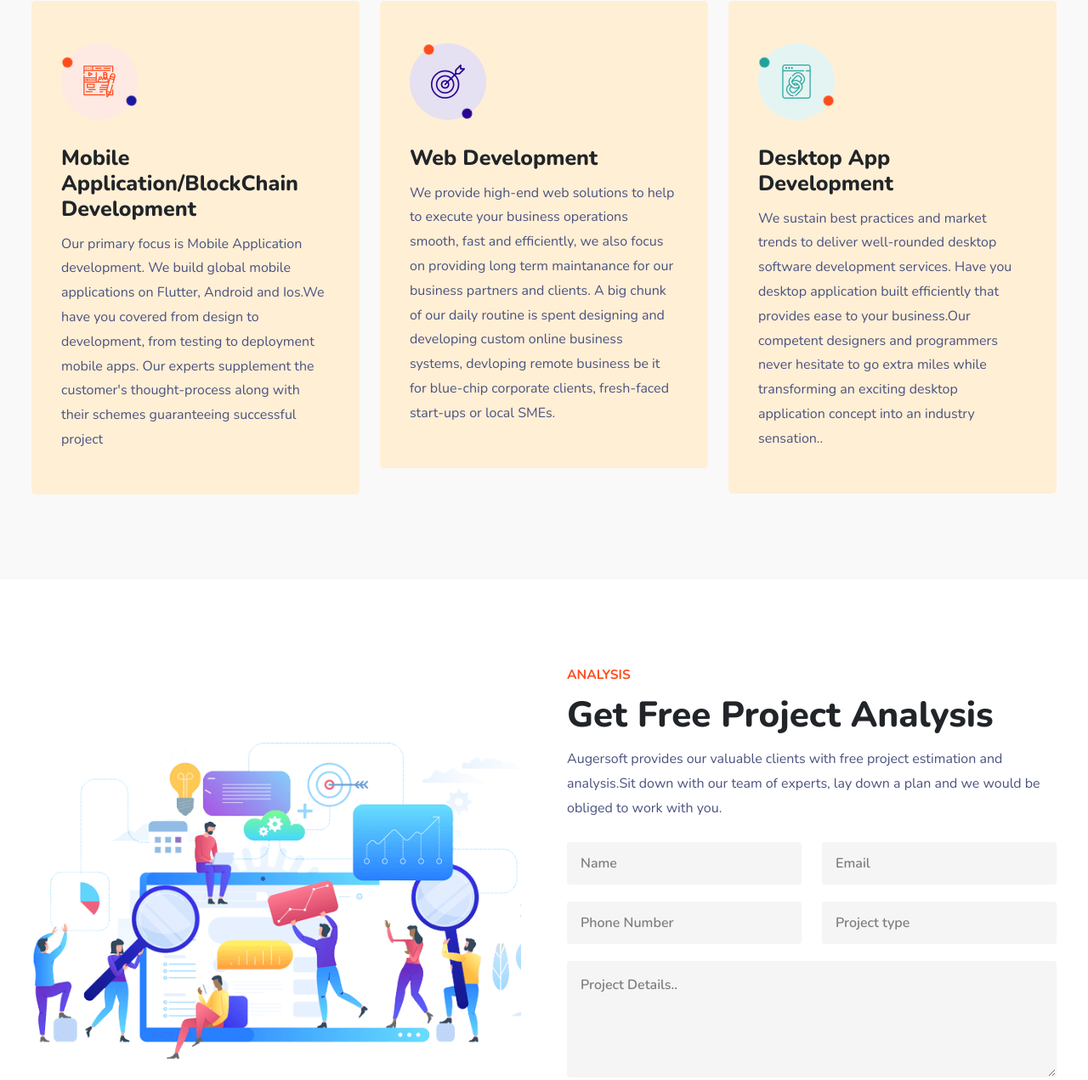
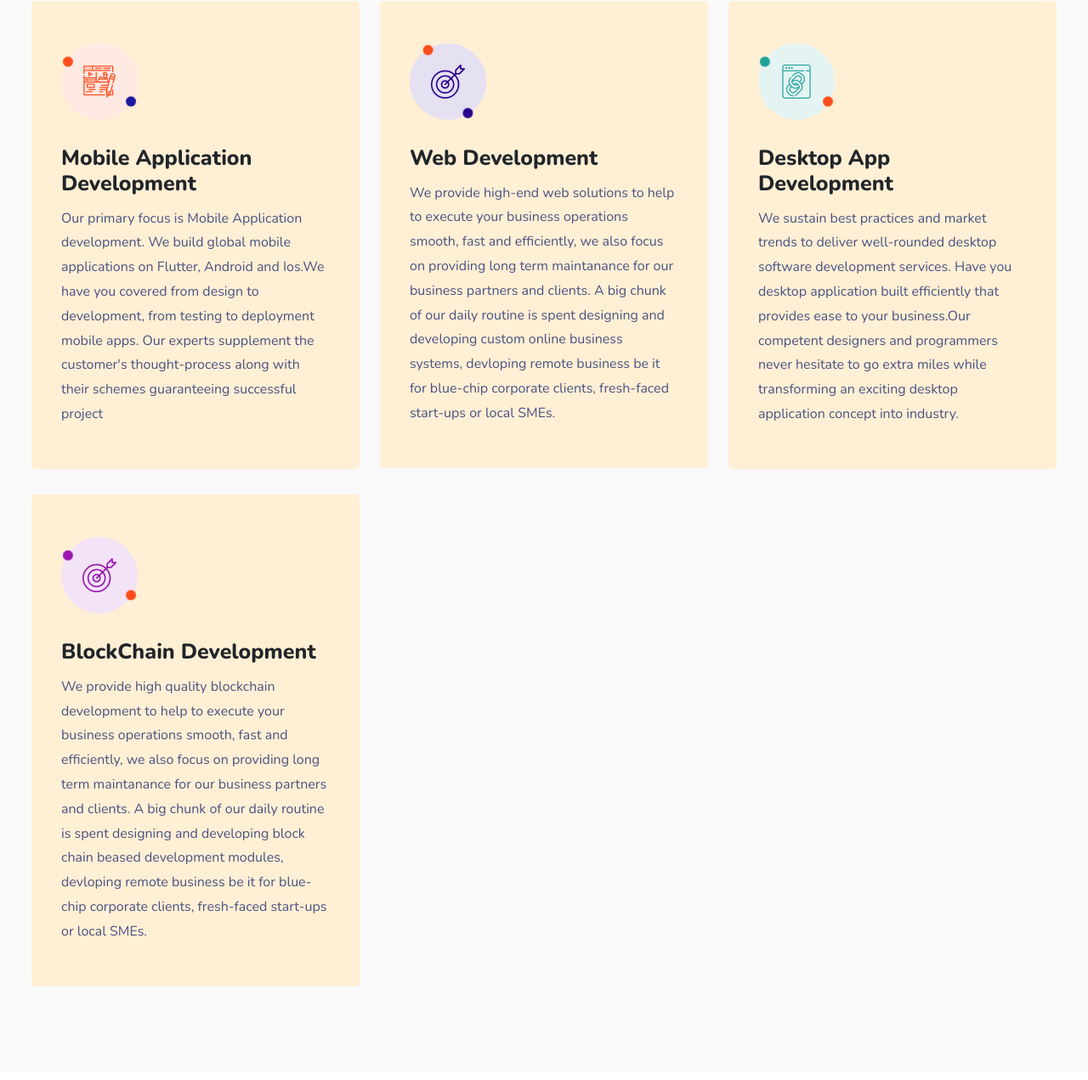
Before and after one commit to 1awais1/augersoftweb, a Gatsby site: page /single-services in a window 1280 px wide. Shown: the part 1559-2830 px from the top of the page at 85% size. Built offline with nearby package versions, Linux system fonts and the light colour scheme; Gatsby itself is replaced by a stand-in of ours.

Commit message:
Update single-services.js

```diff
--- a/src/pages/single-services.js
+++ b/src/pages/single-services.js
@@ -93,7 +93,7 @@ const SingleServices = () => {
                                         <div className="circle-two"></div>
                                     </div>
                                 </div>
-                                <h3>Mobile Application/BlockChain Development</h3>
+                                <h3>Mobile Application Development</h3>
                                 <p>Our primary focus is Mobile Application development. We build global mobile applications on Flutter, Android and Ios.We have you covered from design to development, from testing to deployment mobile apps. Our experts supplement the customer's thought-process along with their schemes guaranteeing successful project </p>
                             </div>
                         </div>
@@ -151,7 +151,22 @@ const SingleServices = () => {
                                     </div>
                                 </div>
                                 <h3>Desktop App Development</h3>
-                                <p>We sustain best practices and market trends to deliver well-rounded desktop software development services. Have you desktop application built efficiently that provides ease to your business.Our competent designers and programmers never hesitate to go extra miles while transforming an exciting desktop application concept into an industry sensation..</p>
+                                <p>We sustain best practices and market trends to deliver well-rounded desktop software development services. Have you desktop application built efficiently that provides ease to your business.Our competent designers and programmers never hesitate to go extra miles while transforming an exciting desktop application concept into industry.</p>
+                            </div>
+                        </div>
+
+                        <div className="col-lg-4 col-md-6 col-sm-6">
+                            <div className="single-services-box">
+                                <div className="icon">
+                                    <i className="flaticon-darts"></i>
+                                    <div className="circles-box">
+                                        <div className="circle-one"></div>
+                                        <div className="circle-two"></div>
+                                    </div>
+                                </div>
+                                <h3>BlockChain Development</h3>
+                                <p>We provide high quality blockchain development to help to execute your business operations smooth, fast and efficiently, we also focus on providing long term maintanance for our business partners and clients. A big chunk of our daily routine is spent designing and developing block chain beased development modules, devloping remote business be it for blue-chip corporate clients, fresh-faced start-ups or local SMEs. </p>
+
                             </div>
                         </div>
 
```
